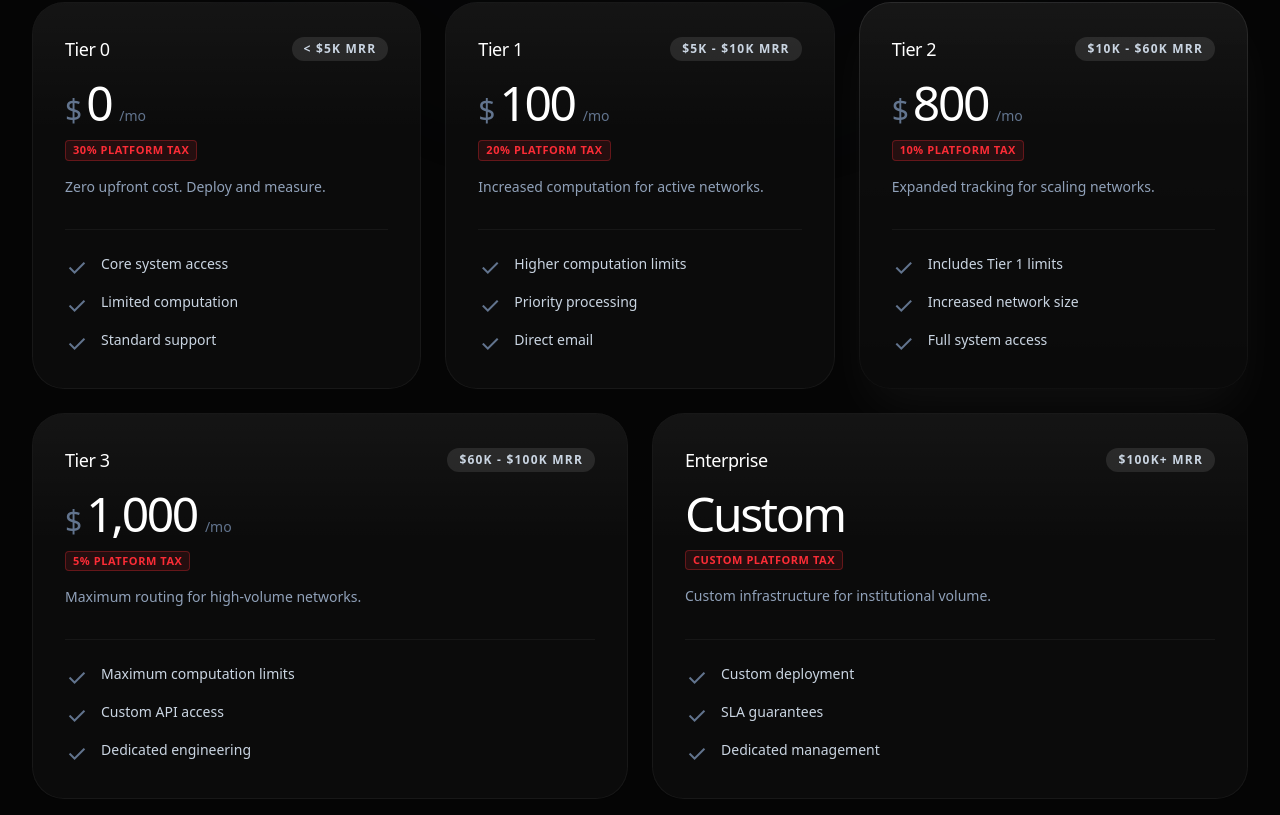
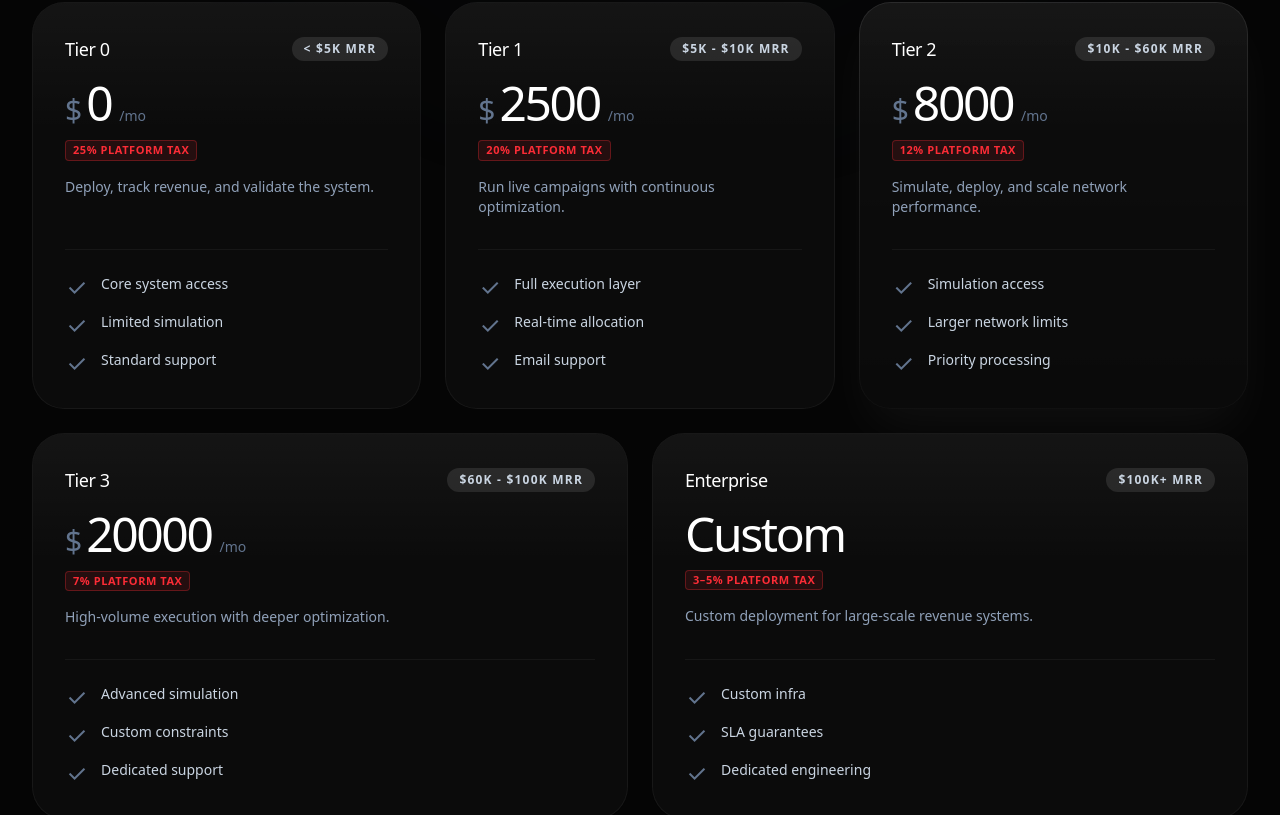
Before and after one commit to shirouem/ALIGN, a Next.js app: page / in a window 1280 px wide. Shown: the part 4806-5621 px from the top of the page. Built offline with nearby package versions, Linux system fonts and the light colour scheme.

Commit message:
pricing subtext

```diff
--- a/src/components/sections/Pricing.tsx
+++ b/src/components/sections/Pricing.tsx
@@ -6,49 +6,49 @@ const topTiers = [
     {
         name: "Tier 0",
         price: "0",
-        tax: "30%",
+        tax: "25%",
         volume: "< $5K",
-        desc: "Zero upfront cost. Deploy and measure.",
-        features: ["Core system access", "Limited computation", "Standard support"],
+        desc: "Deploy, track revenue, and validate the system.",
+        features: ["Core system access", "Limited simulation", "Standard support"],
         highlight: false
     },
     {
         name: "Tier 1",
-        price: "100",
+        price: "2500",
         tax: "20%",
         volume: "$5K - $10K",
-        desc: "Increased computation for active networks.",
-        features: ["Higher computation limits", "Priority processing", "Direct email"],
+        desc: "Run live campaigns with continuous optimization.",
+        features: ["Full execution layer", "Real-time allocation", "Email support"],
         highlight: false
     },
     {
         name: "Tier 2",
-        price: "800",
-        tax: "10%",
+        price: "8000",
+        tax: "12%",
         volume: "$10K - $60K",
-        desc: "Expanded tracking for scaling networks.",
-        features: ["Includes Tier 1 limits", "Increased network size", "Full system access"],
-        highlight: true // Makes it pop slightly
+        desc: "Simulate, deploy, and scale network performance.",
+        features: ["Simulation access", "Larger network limits", "Priority processing"],
+        highlight: true
     }
 ];
 
 const bottomTiers = [
     {
         name: "Tier 3",
-        price: "1,000",
-        tax: "5%",
+        price: "20000",
+        tax: "7%",
         volume: "$60K - $100K",
-        desc: "Maximum routing for high-volume networks.",
-        features: ["Maximum computation limits", "Custom API access", "Dedicated engineering"],
+        desc: "High-volume execution with deeper optimization.",
+        features: ["Advanced simulation", "Custom constraints", "Dedicated support"],
         highlight: false
     },
     {
         name: "Enterprise",
         price: "Custom",
-        tax: "Custom",
+        tax: "3–5%",
         volume: "$100K+",
-        desc: "Custom infrastructure for institutional volume.",
-        features: ["Custom deployment", "SLA guarantees", "Dedicated management"],
+        desc: "Custom deployment for large-scale revenue systems.",
+        features: ["Custom infra", "SLA guarantees", "Dedicated engineering"],
         highlight: false
     }
 ];
```
